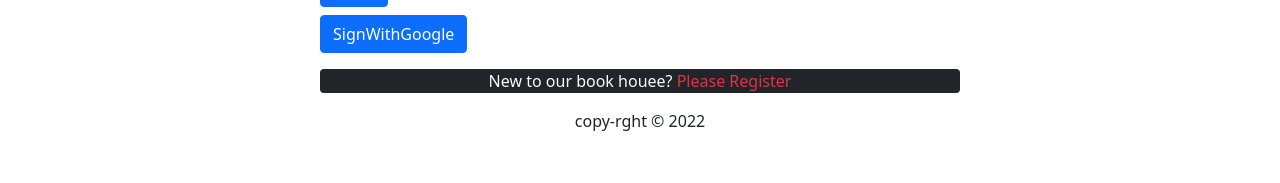
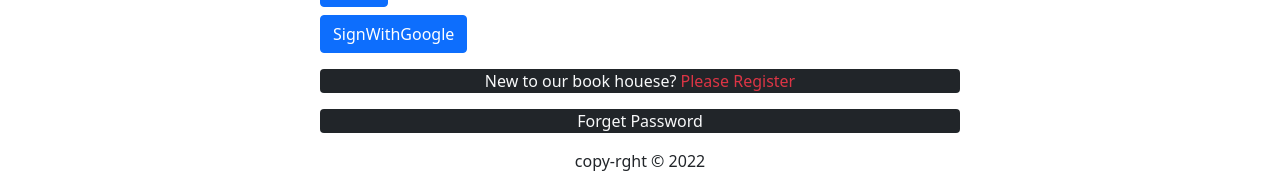
Before and after one commit to Sadnan-2019/book-service-provider, a React (Create React App) app: page /login in a window 1280 px wide. Shown: the part 903-1086 px from the top of the page. Before the commit the page ends 1052 px from the top, so only its background shows below. Built offline with nearby package versions, Linux system fonts and the light colour scheme; no server answers.

Commit message:
reset password done

```diff
--- a/package.json
+++ b/package.json
@@ -14,6 +14,7 @@
     "react-firebase-hooks": "^5.0.3",
     "react-router-dom": "^6.3.0",
     "react-scripts": "5.0.1",
+    "react-toastify": "^8.2.0",
     "web-vitals": "^2.1.4"
   },
   "scripts": {
--- /dev/null
+++ b/src/components/Login/Login..css
@@ -0,0 +1,4 @@
+.reset{
+
+          cursor: pointer
+}
--- a/src/components/Login/Login.js
+++ b/src/components/Login/Login.js
@@ -2,13 +2,23 @@
 // import React, { useState } from "react";
 import { Form } from "react-bootstrap";
 import { Link, useLocation, useNavigate } from "react-router-dom";
+import './Login..css'
+
 import {
+  useSendPasswordResetEmail,
   useSignInWithEmailAndPassword,
   useSignInWithGoogle,
 } from "react-firebase-hooks/auth";
 import auth from "../../firebase.init";
+import { toast, ToastContainer } from "react-toastify";
+import "react-toastify/dist/ReactToastify.css";
+import { useState } from "react";
+
 const Login = () => {
-  const location = useLocation()
+  const location = useLocation();
+
+  const [sendPasswordResetEmail, sending, errorReset] =
+    useSendPasswordResetEmail(auth);
 
   let from = location.state?.from?.pathname || "/";
   const [signInWithGoogle, googleUser, loading, error] =
@@ -24,17 +34,35 @@ const Login = () => {
   const handleLogin = (event) => {
     event.preventDefault();
     const email = event.target.email.value;
+    // console.log(email)
     const password = event.target.password.value;
     signInWithEmailAndPassword(email, password);
     navigate("/");
     // console.log("login")
   };
-  if(signInuser){
 
+  const [currentEmail,setCurrentEmail]=useState("")
+  const handleEmailBlur=(event)=>{
+    const email =event.target.value;
+    setCurrentEmail(email)
 
-      navigate(from, { replace: true });
+  }
 
+  const navigateResetPassword = async () => {
+    // await sendPasswordResetEmail(email);
+    // alert("Sent email");
 
+    if (currentEmail) {
+      await sendPasswordResetEmail(currentEmail);
+      toast("Sent email");
+      console.log(currentEmail)
+    } else {
+      toast("Please Enter Your Email ");
+    }
+  };
+
+  if (signInuser) {
+    navigate(from, { replace: true });
   }
 
   if (googleUser) {
@@ -47,7 +75,7 @@ const Login = () => {
       <Form onSubmit={handleLogin}>
         <Form.Group className="mb-3" controlId="formBasicEmail">
           <Form.Label>Email address</Form.Label>
-          <Form.Control type="email" placeholder="Enter email" name="email" />
+          <Form.Control type="email" placeholder="Enter email" name="email" onBlur={handleEmailBlur} />
         </Form.Group>
 
         <Form.Group className="mb-3" controlId="formBasicPassword">
@@ -70,7 +98,7 @@ const Login = () => {
       </button>
 
       <p className="text-center bg-dark text-light mt-2 rounded">
-        New to our book houee?{" "}
+        New to our book houese?{" "}
         <Link
           to="/register"
           onClick={navigateRegister}
@@ -79,6 +107,12 @@ const Login = () => {
           Please Register
         </Link>
       </p>
+      <p className="text-center bg-dark text-light mt-2 rounded"  >
+        <span className="reset" onClick={navigateResetPassword}>Forget Password</span>
+
+      </p>
+
+      <ToastContainer />
     </div>
   );
 };
```
Also changed, not shown: 1 other file (tests, documents, lock files or other folders).
